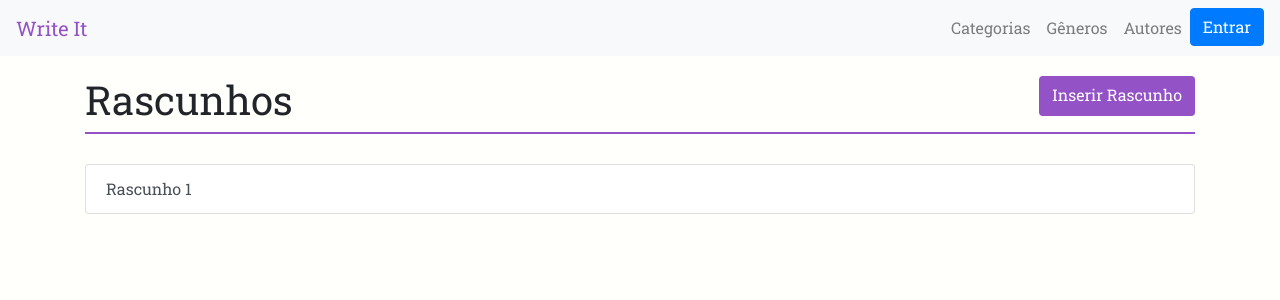
After one commit to G-ferreira/writeit-reborn, a Symfony app: template templates/rascunho/rascunho-lista.html.twig in a window 1280 px wide. The commit adds this page. Shown: the top 300 px of the page. Run offline with Twig, Linux system fonts and the light colour scheme; the template is opened without the code that fills it, so the values that code supplies are empty; some libraries are stand-ins or nearby versions.

Commit message:
altera myHistorias

```diff
--- a/templates/historia/historiaslist.html.twig
+++ b/templates/historia/historiaslist.html.twig
@@ -219,7 +219,7 @@
         }
 
         div.overflow-hidden{
-            height: 30px;
+            height: 25px;
         }
 
         a#button-adicionarCap{
@@ -314,7 +314,7 @@
 {#            {% endfor %}#}
 {#        </div>#}
 
-        <h1>Minhas Historias</h1>
+        <h1>Minhas Histórias</h1>
         <div id="box"></div>
 
         <ul class="list-group" id="list-historias">
@@ -334,7 +334,7 @@
                         <div class="col-md-2">
                             <div id="button-editar">
                                 <ul class="list-group">
-                                    <a href="/capitulos/create" class="btn btn-default" id="button-adicionarCap">Adicionar Capitulo</a>
+                                    <a href="/capitulos/create/{{ historia.getId }}" class="btn btn-default" id="button-adicionarCap">Adicionar Capitulo</a>
                                     <a href="#" class="btn btn-secondary">Atualizar Historia</a>
                                 </ul>
                             </div>
--- a/templates/index/index.html.twig
+++ b/templates/index/index.html.twig
@@ -226,7 +226,6 @@
 
                             </div>
                             <img width="110" height="200" src="https://webkit.org/demos/srcset/image-src.png" class="center logo">
-
                         </div>
                         <a href="/historia/{{ historia.getId }}">
                             <div class="more-info">
--- a/templates/nav.html.twig
+++ b/templates/nav.html.twig
@@ -71,7 +71,8 @@
                     <div class="dropdown-menu" aria-labelledby="navbarDropdown">
                         <a class="dropdown-item" href="/myHistorias">Minhas Histórias</a>
                         <a class="dropdown-item" href="/historico">Histórico</a>
-                        <a class="dropdown-item" href="#">Rascunhos</a>
+                        <a class="dropdown-item" href="/rascunho/lista">Rascunhos</a>
+                        <a class="dropdown-item" href="/contribuicao/lista">Contribuições</a>
                         <a class="dropdown-item" href="/configuracao">Meus Dados</a>
                         <div class="dropdown-divider"></div>
 
--- /dev/null
+++ b/templates/rascunho/rascunho-lista.html.twig
@@ -0,0 +1,50 @@
+{% extends 'nav.html.twig' %}
+
+{% block title %}Rascunhos{% endblock %}
+
+{% block body %}
+
+    <style>
+        div#box{
+            width: 100%;
+            height: 2px;
+            background-color: #9452c7;
+        }
+
+        .container{
+            padding-top: 20px;
+        }
+
+        div#lista{
+            padding-top: 30px;
+        }
+
+        a#button-rascunho{
+            color: white;
+            background-color: #9452C7;
+            height: 40px;
+        }
+
+    </style>
+
+    <div class="container">
+        <div class="d-flex justify-content-between">
+            <h1>Rascunhos</h1>
+            <a href="#" class="btn btn-default" id="button-rascunho">Inserir Rascunho</a>
+        </div>
+
+        <div id="box"></div>
+        <div id="lista">
+            <ul class="list-group">
+                {#                {% for genero in lista %}#}
+                {#                    <li class="d-flex justify-content-between">#}
+                {#                        <a href="/generos/{{ genero.id }}" class="list-group-item list-group-item-action">#}
+                {#                            {{ genero.titulo|e }}#}
+                {#                        </a>#}
+                {#                    </li>#}
+                {#                {% endfor %}#}
+                <a href="#" class="list-group-item list-group-item-action">Rascunho 1</a>
+            </ul>
+        </div>
+    </div>
+{% endblock %}
```
Also changed, not shown: src/Controller/CapituloController.php (+35 -0 lines), src/Controller/ContribuicaoController.php (+10 -0 lines), src/Controller/RascunhoController.php (added, +22 -0 lines), src/Form/CapituloFormType.php (added, +43 -0 lines), templates/contribuicao/contribuicao-lista.html.twig (added, +43 -0 lines), templates/historia/index.html.twig (+5 -7 lines), 2 other files.
